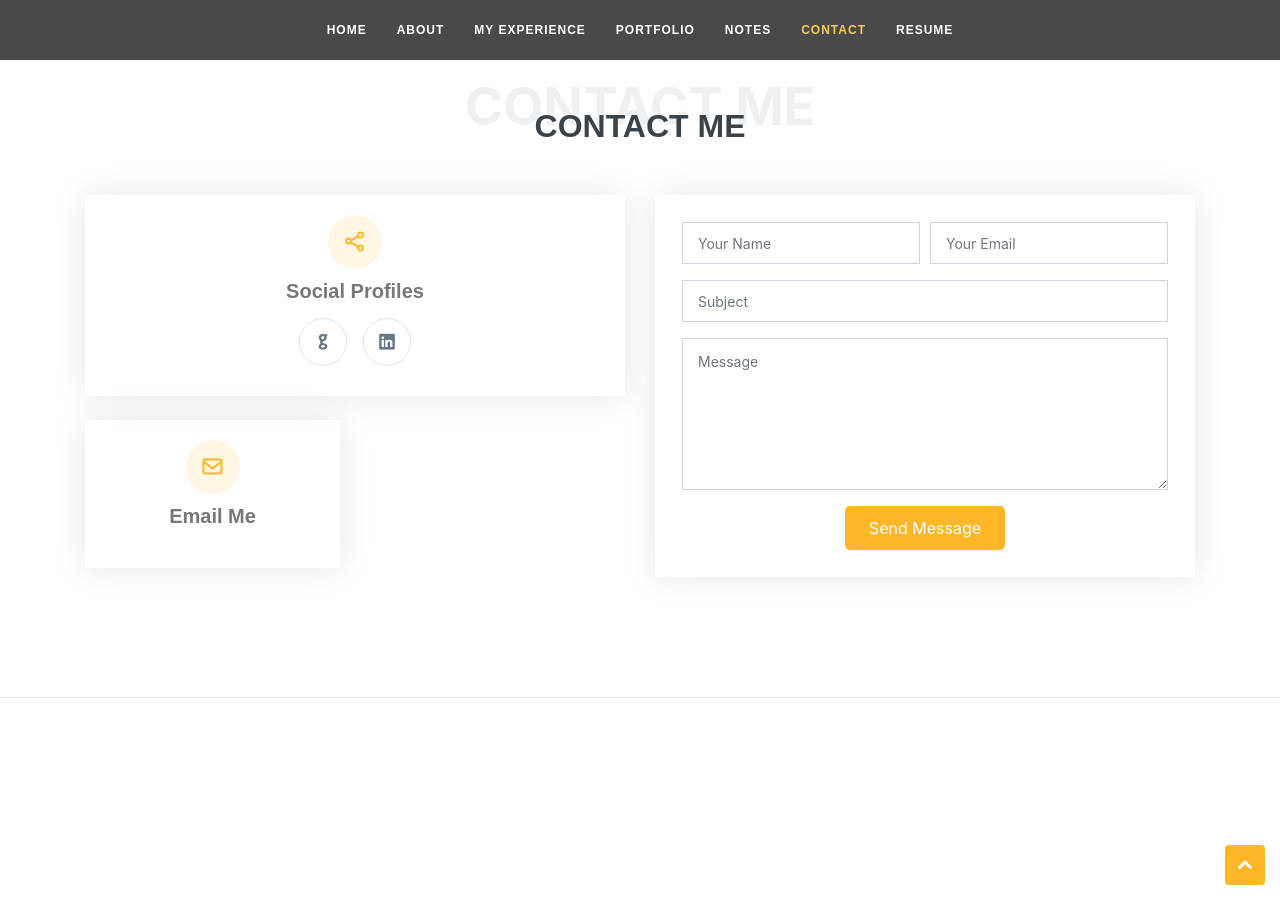
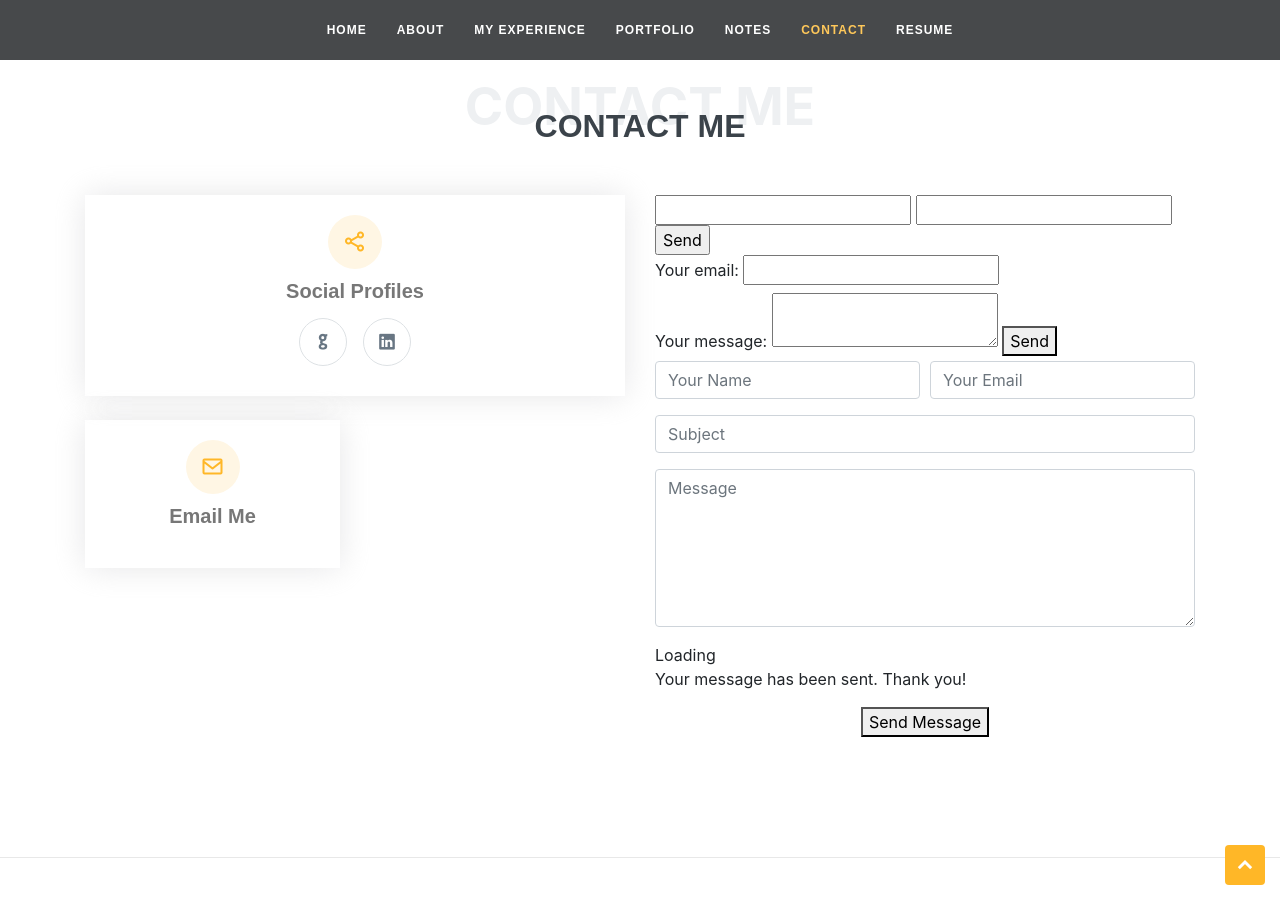
Before and after one commit to Pablitinho/pablitinho.github.io, a Jekyll site: the page built from index.md, in a window 1280 px wide and 900 px high, scrolled down 4660 px. Built offline with Jekyll 4.4.1, drawn with Linux system fonts in a browser that asks for light colours.

Commit message:
Contact changed

```diff
--- a/_includes/contact.html
+++ b/_includes/contact.html
@@ -36,7 +36,31 @@
       </div>
 
       <div class="col-lg-6">
-        <form action="forms/contact.php" method="post" role="form" class="php-email-form">
+	  <form action="https://formspree.io/f/mvovvwkg" method="POST">
+	  <input type="text" name="name">
+	  <input type="email" name="_replyto">
+	  <input type="submit" value="Send">
+	  </form>
+	  <!-- modify this form HTML and place wherever you want your form -->
+
+<form
+  action="https://formspree.io/f/mvovvwkg"
+  method="POST"
+>
+  <label>
+    Your email:
+    <input type="text" name="_replyto">
+  </label>
+  <label>
+    Your message:
+    <textarea name="message"></textarea>
+  </label>
+
+  <!-- your other form fields go here -->
+
+  <button type="submit">Send</button>
+</form>
+       <!--  <form action="forms/contact.php" method="post" role="form" class="php-email-form"> -->
           <div class="form-row">
             <div class="col-md-6 form-group">
               <input type="text" name="name" class="form-control" id="name" placeholder="Your Name" data-rule="minlen:4" data-msg="Please enter at least 4 chars" />
```
